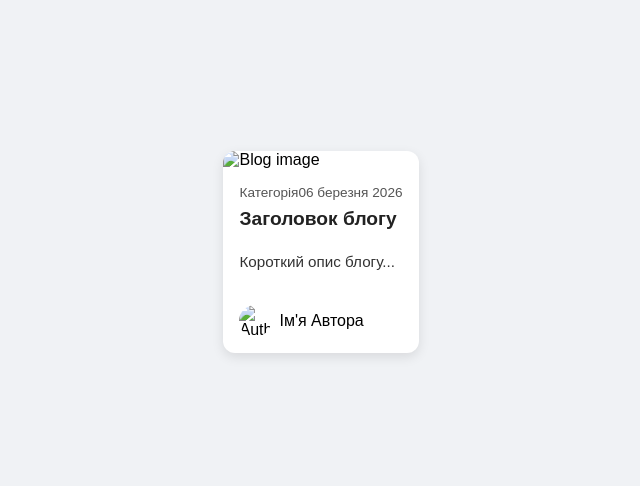
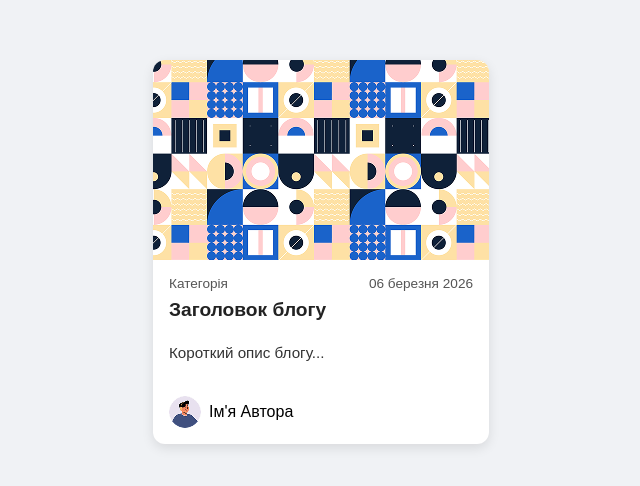
Before and after one commit to zayckykvolodymyr-svg/blog-card-3, a plain HTML site: page index.html in a window 1280 px wide. Shown: the part 148-634 px from the top of the page, without its empty margins (319-959 px from the left). Drawn offline with Linux system fonts and the light colour scheme.

Commit message:
Add files via upload

```diff
--- a/index.html
+++ b/index.html
@@ -11,7 +11,7 @@
 
 <div class="card">
 
-<img src="images/blog-image.png" alt="Blog image" class="card__image">
+<img src="blog-image.png" alt="Blog image" class="card__image">
 
 <div class="card__content">
 
@@ -27,7 +27,7 @@
 </p>
 
 <div class="card__author">
-<img src="images/avatar-male.png" alt="Author" class="card__author-image">
+<img src="avatar-male.png" alt="Author" class="card__author-image">
 <span class="card__author-name">Ім'я Автора</span>
 </div>
 
```
